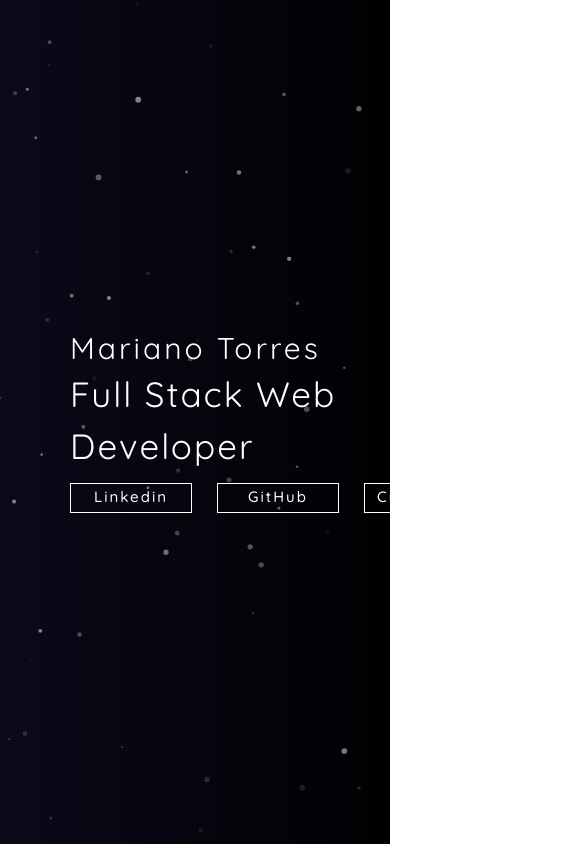
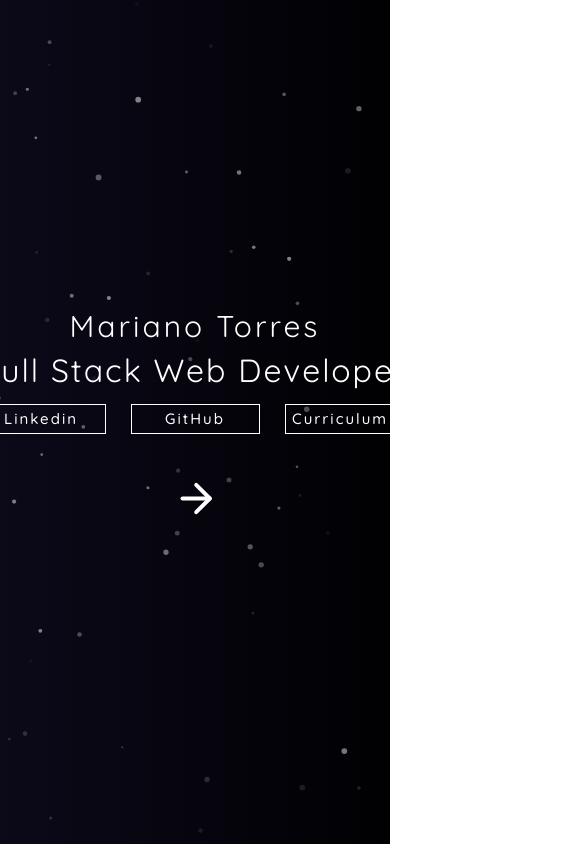
Before and after one commit to MarianoiTorres/PortfolioV2-MarianoTorres, a React (Vite) app: page /landing in a window 390 px wide. Shown: the top 844 px of the page, 585 px wide, since content can reach past the window. Built offline with nearby package versions, Linux system fonts and the light colour scheme.

Commit message:
responsiveV1

```diff
--- a/package.json
+++ b/package.json
@@ -25,6 +25,7 @@
     "react-icons": "^4.10.1",
     "react-router-dom": "^6.15.0",
     "react-scroll": "^1.8.9",
+    "react-swipeable": "^7.0.1",
     "react-tsparticles": "^2.12.2",
     "tsparticles": "^2.12.0"
   },
--- a/src/App.jsx
+++ b/src/App.jsx
@@ -2,7 +2,7 @@
 import Intro from './components/intro/Intro'
 import Nav from './components/navBar/Nav'
 import HomePage from './pages/homePage/HomePage'
-import LandingPage from './pages/landingPage/landingPage'
+import LandingPage from './pages/landingPage/LandingPage'
 import { Routes, Route, BrowserRouter } from 'react-router-dom'
 
 function App() {
--- a/src/components/Welcome/Welcome.module.css
+++ b/src/components/Welcome/Welcome.module.css
@@ -21,9 +21,6 @@
     box-sizing: border-box;
 }
 
-.html {
-
-}
 
 .body {
     padding-left: 35px;
--- a/src/components/intro/Intro.module.css
+++ b/src/components/intro/Intro.module.css
@@ -21,7 +21,7 @@
 
 .containerName {
     overflow: hidden;
-    width: 500px;
+    width: 100%;
     height: 40px;
     display: flex;
     justify-content: center;
@@ -38,3 +38,10 @@
     z-index: 1;
     font-weight: 400;
 }
+
+@media screen and (max-width: 500px) {
+
+    .containerName h1 {
+        font-size: 45px;
+    }
+}
--- a/src/components/navBar/Nav.module.css
+++ b/src/components/navBar/Nav.module.css
@@ -4,10 +4,11 @@
     display: flex;
     justify-content: center;
     align-items: center;
-    position: fixed !important;
+    position: absolute;
     top: 0;
     left: 0;
-    z-index: 2;
+    z-index: 9999;
+
 }
 
 .secondContainer {
--- a/src/pages/homePage/HomePage.jsx
+++ b/src/pages/homePage/HomePage.jsx
@@ -1,4 +1,4 @@
-import { motion,  } from "framer-motion"
+import { motion, } from "framer-motion"
 import style from './HomePage.module.css'
 import Welcome from "../../components/Welcome/Welcome"
 import Nav from "../../components/navBar/Nav"
@@ -18,6 +18,7 @@
             exit={{ opacity: 0, y: -100 }}
             transition={{ duration: 0.5 }}
         >
+
             <Nav />
             <motion.div>
                 <Welcome />
--- a/src/pages/homePage/HomePage.module.css
+++ b/src/pages/homePage/HomePage.module.css
@@ -8,6 +8,7 @@
     flex: 1;
     flex-direction: column;
 }
+
 
 .container::before {
     content: "";
--- a/src/pages/landingPage/LandingPage.jsx
+++ b/src/pages/landingPage/LandingPage.jsx
@@ -4,9 +4,11 @@
 import { useEffect, useState } from "react"
 import { FiArrowRight } from "react-icons/fi";
 import { useNavigate } from "react-router-dom";
+import { AiOutlineDownload } from "react-icons/ai";
 
 
 const LandingPage = () => {
+
 
     const navigate = useNavigate()
 
@@ -78,8 +80,9 @@
                     <a href="https://github.com/MarianoiTorres" target="_blank" className={style.buttonLink}>
                         GitHub
                     </a>
-                    <a href="" className={style.buttonLink}>
+                    <a href="../../assets/file/CV" download="CV - Mariano Torres.pdf" className={style.buttonLink}>
                         Curriculum
+                        <AiOutlineDownload className={style.iconDownload}/>
                     </a>
                 </motion.div>
             </div>}
--- a/src/pages/landingPage/landingPage.module.css
+++ b/src/pages/landingPage/landingPage.module.css
@@ -4,7 +4,7 @@
     height: 100vh;
     background: linear-gradient(to right, #181333, #020105);
     display: flex;
-
+    align-items: center;
 }
 
 .container::before {
@@ -22,14 +22,15 @@
     box-sizing: border-box;
     padding-left: 70px;
     position: relative;
-    width: 800px;
-    height: 100%;
+    width: fit-content;
+    height:fit-content;
     display: flex;
     justify-content: center;
     align-items: left;
     z-index: 1;
     flex-direction: column;
     gap: 3px;
+    white-space: nowrap;
 }
 
 .containerInfo h1 {
@@ -75,6 +76,7 @@
 .next {
     z-index: 1;
     cursor: pointer;
+
 }
 
 .iconNext {
@@ -101,7 +103,7 @@
     display: flex;
     justify-content: center;
     align-items: center;
-    width: 120px;
+    width: 127px;
     height: 28px;
     border: 1px solid white;
     cursor: pointer;
@@ -116,3 +118,61 @@
     color: #7961ff;
     transition: 0.2s ease;
 }
+
+.iconDownload {
+    width: 18px;
+}
+
+@media screen and (max-width: 500px) {
+
+    .container {
+        display: flex;
+        justify-content: center;
+        flex-direction: column;
+        gap: 14px;
+    }
+
+    .containerInfo {
+        padding-left: 0;
+        display: flex;
+        flex-direction: column;
+        position: relative;
+        top: 0;
+        justify-content: center;
+        align-items: center;
+    }
+
+    .containerInfo h1 {
+        font-size: 30px;
+    }
+
+    .containerInfo p {
+        font-size: 32px;
+        word-wrap: break-word;
+    }
+
+    .secondContainer {
+
+        flex: 0;
+        height: 50px;
+        width: 100%;
+        display: flex;
+        justify-content: center;
+    }
+
+    .next {
+
+        width:100%;
+        display: flex;
+        justify-content: center;
+    }
+
+    .containerButtonsLink {
+        display: flex;
+
+    }
+
+    .buttonLink {
+        font-size: 15px;
+    }
+}
```
Also changed, not shown: 2 other files (tests, documents, lock files or other folders).
